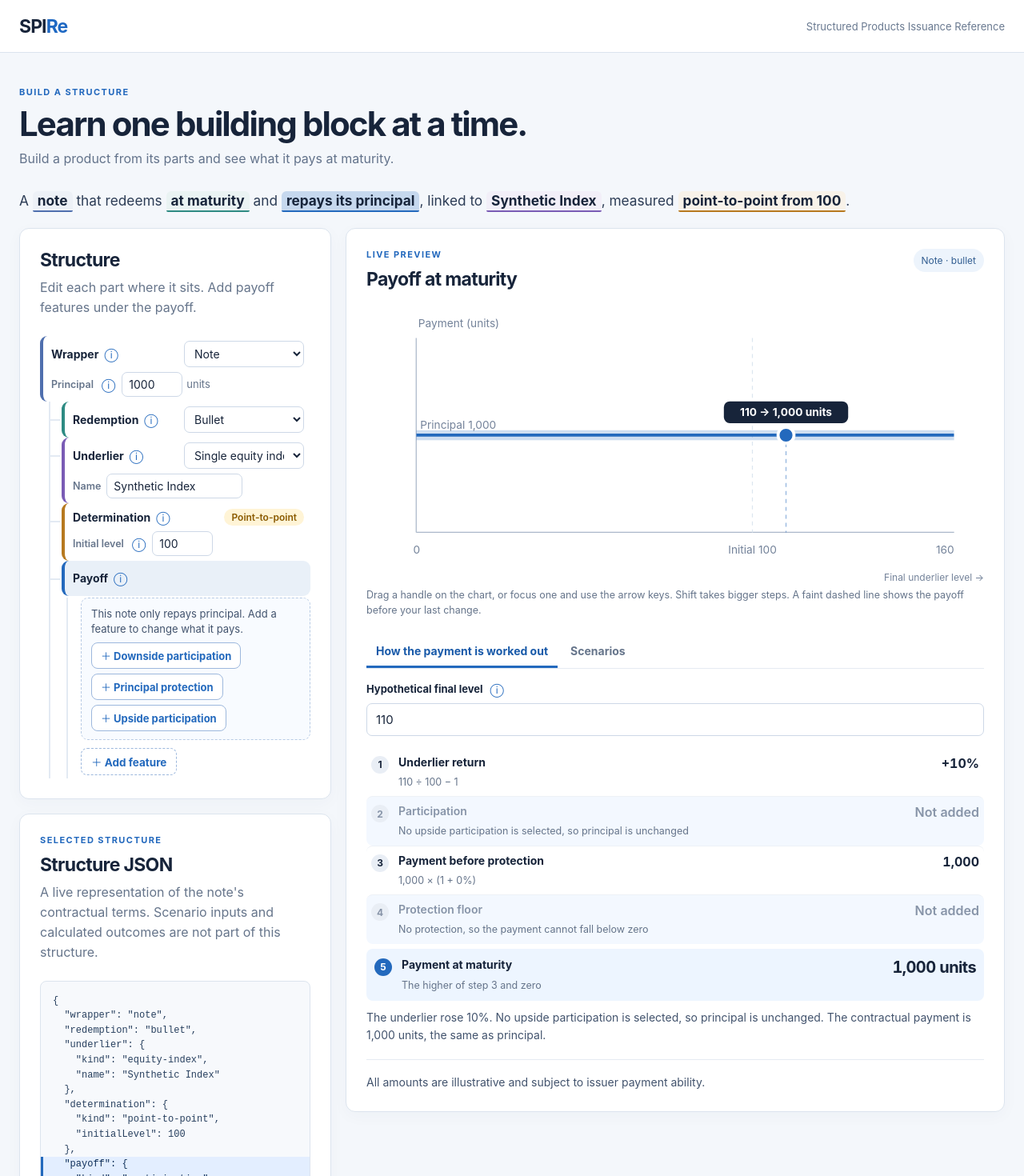
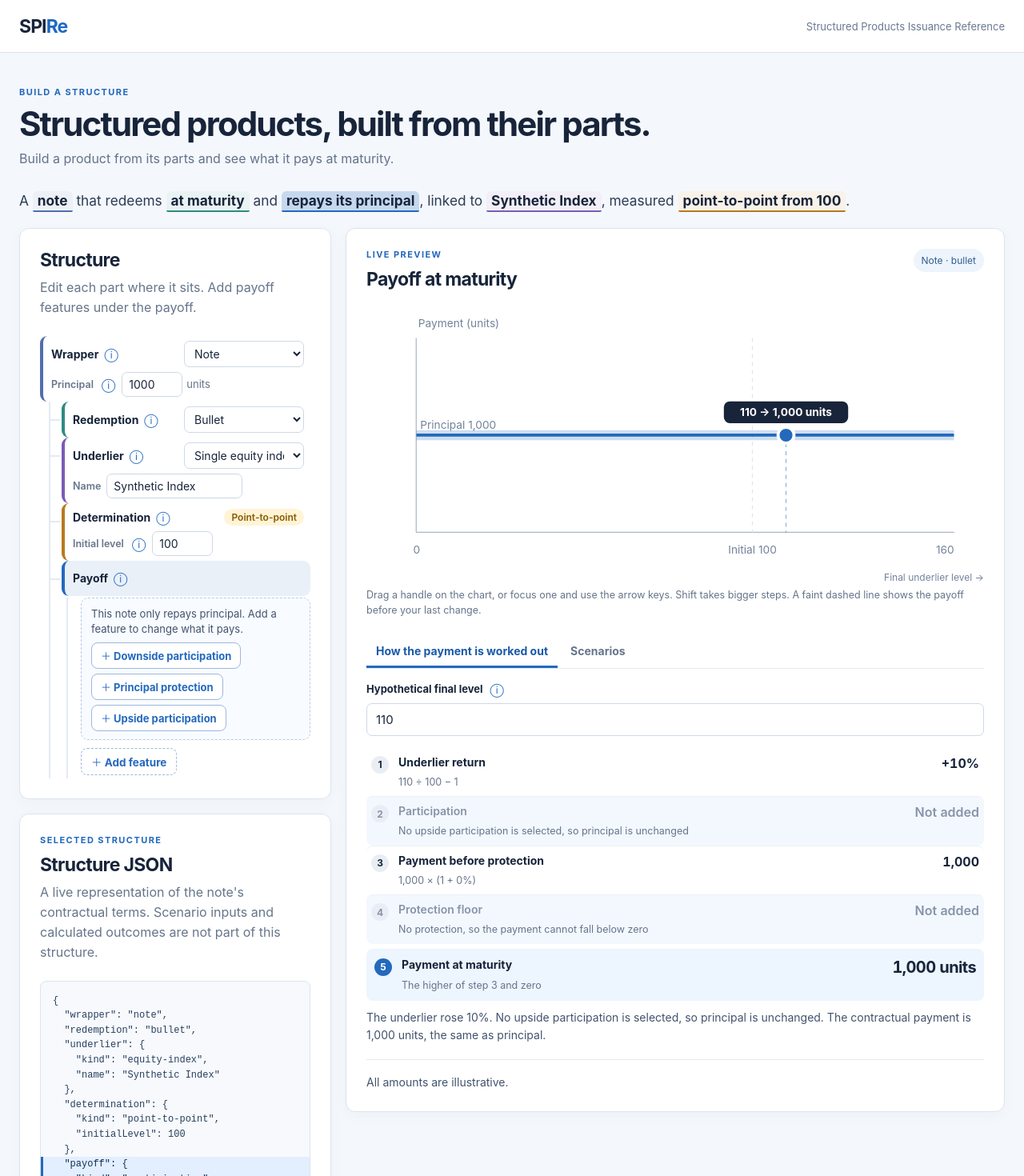
Before and after one commit to sthotakura/spire, a Vue app: page / in a window 1280 px wide. Shown: the top 1470 px of the page at 80% size. Built offline with nearby package versions, Linux system fonts and the light colour scheme.

Commit message:
Reword the headline and the illustrative-amounts line
The headline is now Structured products, built from their parts. The line under the tabs says All amounts are illustrative. The footer keeps only the name and the build time.

```diff
--- a/src/App.vue
+++ b/src/App.vue
@@ -321,7 +321,7 @@ const chart = computed(() => {
     <main class="page">
       <div class="intro">
         <p class="eyebrow">Build a structure</p>
-        <h1>Learn one building block at a time.</h1>
+        <h1>Structured products, built from their parts.</h1>
         <p>Build a product from its parts and see what it pays at maturity.</p>
       </div>
 
@@ -469,7 +469,7 @@ const chart = computed(() => {
               <p v-else class="help">Enter valid terms to see the scenarios.</p>
             </template>
           </TabGroup>
-          <p v-if="chart" class="explanation">All amounts are illustrative and subject to issuer payment ability.</p>
+          <p v-if="chart" class="explanation">All amounts are illustrative.</p>
         </section>
 
         <aside class="panel structure-json" aria-labelledby="structure-json-heading">
```
Also changed, not shown: 1 other file (tests, documents, lock files or other folders).
